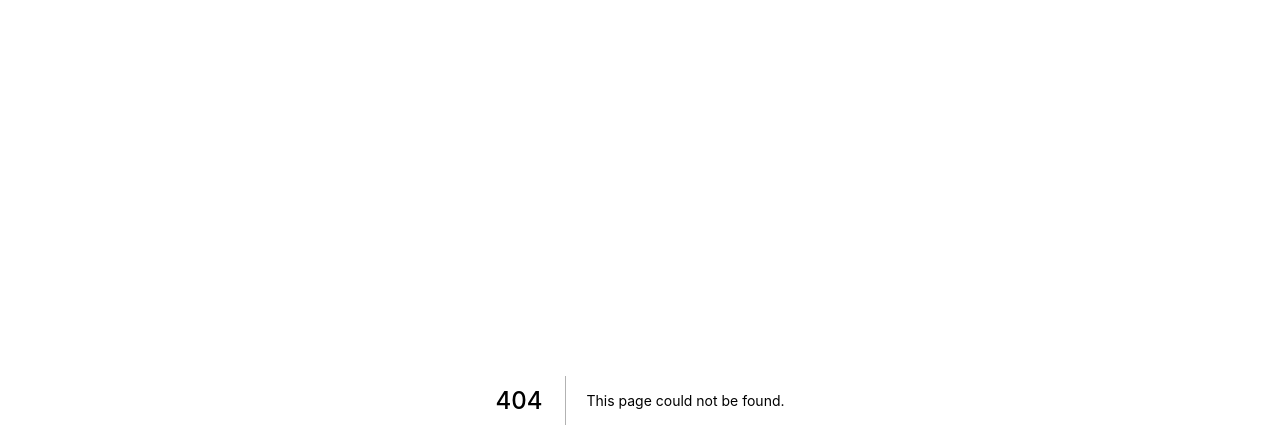
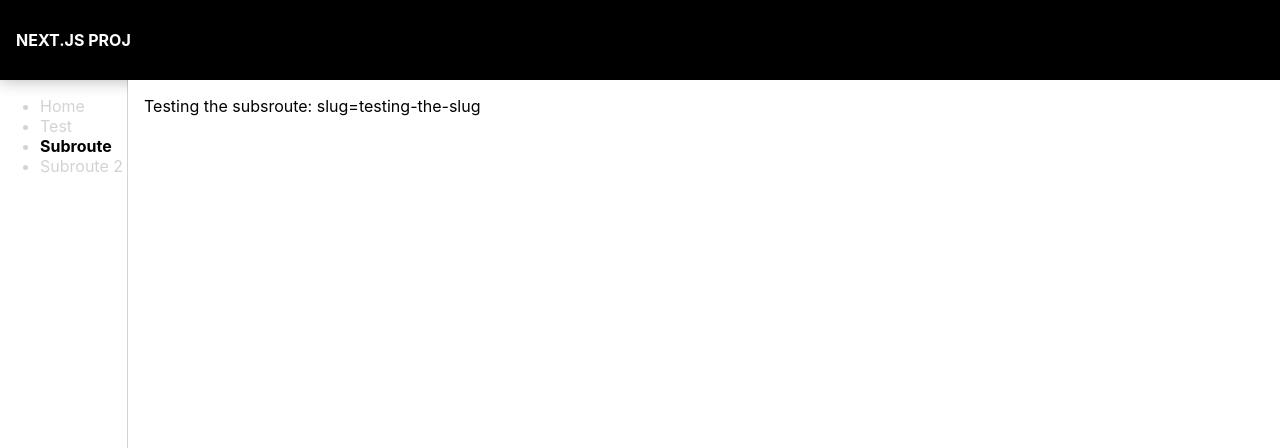
Before and after one commit to paoloricciuti/test-nextjs, a Next.js app: page /test/testing-the-slug in a window 1280 px wide. Before the commit this address had no page. Shown: the top 448 px of the page. Built offline with nearby package versions, Linux system fonts and the light colour scheme.

Commit message:
Initial commit

```diff
--- /dev/null
+++ b/components/Layout.js
@@ -0,0 +1,50 @@
+import Link from 'next/link';
+import React from 'react';
+import { usePage } from '../contexts/PageContext';
+
+const pages = [
+    {
+        title: "Home",
+        href: "/"
+    }, {
+        title: "Test",
+        href: "/test"
+    }, {
+        title: "Subroute",
+        href: "/test/testing-the-slug"
+    }, {
+        title: "Subroute 2",
+        href: "/test/testing-the-slug-2"
+    }
+];
+
+const Layout = ({ children }) => {
+    const [page, setPage] = usePage();
+    return (
+        <div className="layout">
+            <div className="menu">
+                <ul>
+                    {
+                        pages.map(pageMenu => (
+                            <li key={pageMenu.href}>
+                                <Link href={pageMenu.href}>
+                                    <a className={pageMenu.href == page ? "active" : ""} onClick={() => { setPage(pageMenu.href) }}>
+                                        {pageMenu.title}
+                                    </a>
+                                </Link>
+                            </li>
+                        ))
+                    }
+                </ul>
+            </div>
+            <div className="appbar">
+                Next.js proj
+            </div>
+            <main className="content">
+                {children}
+            </main>
+        </div>
+    )
+};
+
+export default Layout;
--- /dev/null
+++ b/contexts/PageContext.js
@@ -0,0 +1,24 @@
+import React, { useState, createContext, useContext, useEffect } from 'react';
+import { useRouter } from 'next/router';
+
+const usePage = () => {
+    return useContext(PageContext)
+};
+const PageContext = createContext(null);
+
+const PageContextProvider = ({ children }) => {
+    const router=useRouter();
+    useEffect(()=>{
+        console.log(router);
+        setPage(router.asPath);
+    },[router.isReady])
+    const [page, setPage] = useState(router.asPath);
+    return (
+        <PageContext.Provider value={[page, setPage]}>
+            {children}
+        </PageContext.Provider>
+    )
+}
+
+export default PageContextProvider;
+export { usePage };
--- a/pages/_app.js
+++ b/pages/_app.js
@@ -1,7 +1,15 @@
+import Layout from '../components/Layout'
+import PageContextProvider from '../contexts/PageContext'
 import '../styles/globals.css'
 
 function MyApp({ Component, pageProps }) {
-  return <Component {...pageProps} />
+  return (
+    <PageContextProvider>
+      <Layout>
+        <Component {...pageProps} />
+      </Layout>
+    </PageContextProvider>
+  )
 }
 
 export default MyApp
--- /dev/null
+++ b/pages/test/[slug].js
@@ -0,0 +1,12 @@
+import { useRouter } from 'next/router';
+import React from 'react';
+
+const slug = props => {
+    const router=useRouter();
+    return (
+        <>
+            Testing the subsroute: slug={router.query.slug}
+        </>
+    )
+};
+export default slug;
--- a/styles/globals.css
+++ b/styles/globals.css
@@ -4,6 +4,7 @@ body {
   margin: 0;
   font-family: -apple-system, BlinkMacSystemFont, Segoe UI, Roboto, Oxygen,
     Ubuntu, Cantarell, Fira Sans, Droid Sans, Helvetica Neue, sans-serif;
+  height: 100vh;
 }
 
 a {
@@ -14,3 +15,44 @@ a {
 * {
   box-sizing: border-box;
 }
+
+#__next{
+  height: 100%;
+}
+
+.layout{
+  display: grid;
+  grid-template-areas:
+  "appbar appbar"
+  "menu content";
+  grid-template-columns: 10% 90%;
+  grid-template-rows: 10% 90%;
+  height: 100%;
+}
+
+.appbar{
+  grid-area: appbar;
+  background-color: black;
+  color: white;
+  display: flex;
+  align-items: center;
+  text-transform: uppercase;
+  font-weight: bold;
+  box-shadow: 0 0 1rem 0 rgba(0,0,0,.3);
+  padding: 1rem;
+}
+.menu{
+  grid-area: menu;
+  background-color: white;
+  border-right: 1px solid lightgray;
+  color: lightgray;
+}
+.content{
+  grid-area: content;
+  background-color: white;
+  padding: 1rem;
+}
+.active{
+  color: black;
+  font-weight: bold;
+}
```
Also changed, not shown: pages/index.js (+5 -58 lines), pages/test.js (added, +22 -0 lines).
